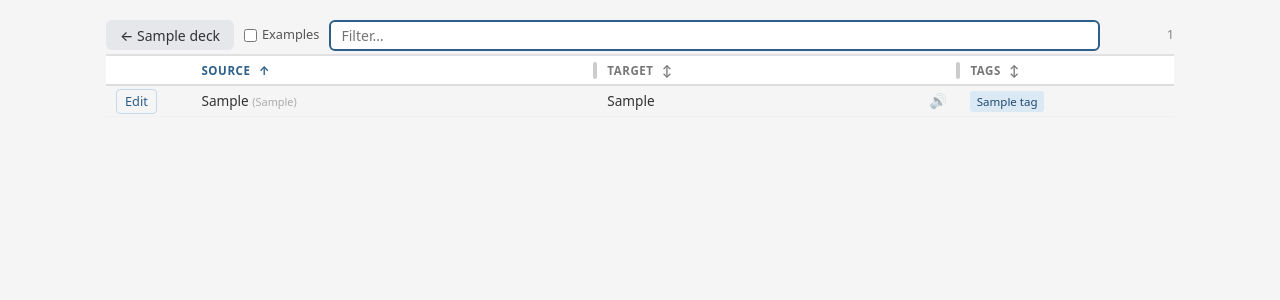
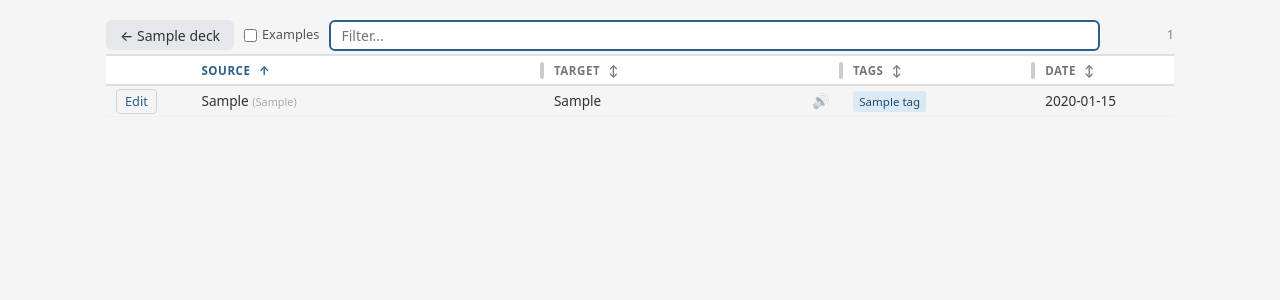
Before and after one commit to michaeljmuller/vibevocab, a Flask app: page /deck/1/words in a window 1280 px wide. Shown: the part 62-362 px from the top of the page. Run offline with Flask 3, Linux system fonts and the light colour scheme; tables that the repository leaves empty hold one stand-in row (values such as "Sample post").

Commit message:
Add date column to word browser, update to-do list, ignore playwright-mcp dir

```diff
--- a/web/templates/words.html
+++ b/web/templates/words.html
@@ -16,9 +16,10 @@
 <table class="words-table" id="words-table">
     <colgroup>
         <col style="width:8%">
-        <col style="width:38%">
-        <col style="width:34%">
-        <col style="width:20%">
+        <col style="width:33%">
+        <col style="width:28%">
+        <col style="width:18%">
+        <col style="width:13%">
     </colgroup>
     <thead>
         <tr>
@@ -26,6 +27,7 @@
             <th class="sortable" data-col="source">Source <span class="sort-arrow"></span></th>
             <th class="sortable" data-col="target">Target <span class="sort-arrow"></span></th>
             <th class="sortable" data-col="tags">Tags <span class="sort-arrow"></span></th>
+            <th class="sortable" data-col="date">Date <span class="sort-arrow"></span></th>
         </tr>
     </thead>
     {% for card in cards %}
@@ -33,19 +35,22 @@
            data-source="{{ card.source_expression|lower }}"
            data-target="{{ card.target_expression|lower }}"
            data-pos="{{ card.part_of_speech or '' }}"
-           data-tags="{{ card.tags|map(attribute='name')|join(' ')|lower }}">
+           data-tags="{{ card.tags|map(attribute='name')|join(' ')|lower }}"
+           data-date="{{ card.updated_at.strftime('%Y-%m-%d') }}">
         {% set has_expr_audio, has_ex_audio = audio_map.get(card.id, (False, False)) %}
         <tr class="card-main">
             <td><a href="{{ url_for('edit_card', card_id=card.id, return_url=request.path) }}" class="btn-edit-small">Edit</a></td>
             <td><div class="cell-flex"><span class="cell-text">{{ card.source_expression }}{% if card.part_of_speech %} <span class="pos-inline">({{ card.part_of_speech }})</span>{% endif %}</span></div></td>
             <td><div class="cell-flex"><span class="cell-text">{{ card.target_expression }}</span>{% if has_expr_audio %}<button type="button" class="btn-audio" data-src="{{ url_for('serve_audio', card_id=card.id, field='expression') }}">🔊</button>{% endif %}</div></td>
             <td>{% for tag in card.tags %}<span class="tag-chip tag-chip-sm">{{ tag.name }}</span>{% endfor %}</td>
+            <td>{{ card.updated_at.strftime('%Y-%m-%d') }}</td>
         </tr>
         {% if card.source_example or card.target_example %}
         <tr class="card-examples">
             <td></td>
             <td><div class="cell-flex"><span class="cell-text">{{ card.source_example or '' }}</span></div></td>
             <td><div class="cell-flex"><span class="cell-text">{{ card.target_example or '' }}</span>{% if has_ex_audio and card.target_example %}<button type="button" class="btn-audio" data-src="{{ url_for('serve_audio', card_id=card.id, field='example') }}">🔊</button>{% endif %}</div></td>
+            <td></td>
             <td></td>
         </tr>
         {% endif %}
@@ -59,7 +64,7 @@
     const search = document.getElementById('words-search');
     const countEl = document.getElementById('words-count');
     const showExamples = document.getElementById('words-show-examples');
-    const colKeys = ['source', 'target', 'pos', 'tags']; // pos kept for filter
+    const colKeys = ['source', 'target', 'pos', 'tags', 'date'];
     let sortCol = 'source';
     let sortAsc = true;
 
```
Also changed, not shown: docs/to-do.txt (+7 -0 lines), 1 other file.
